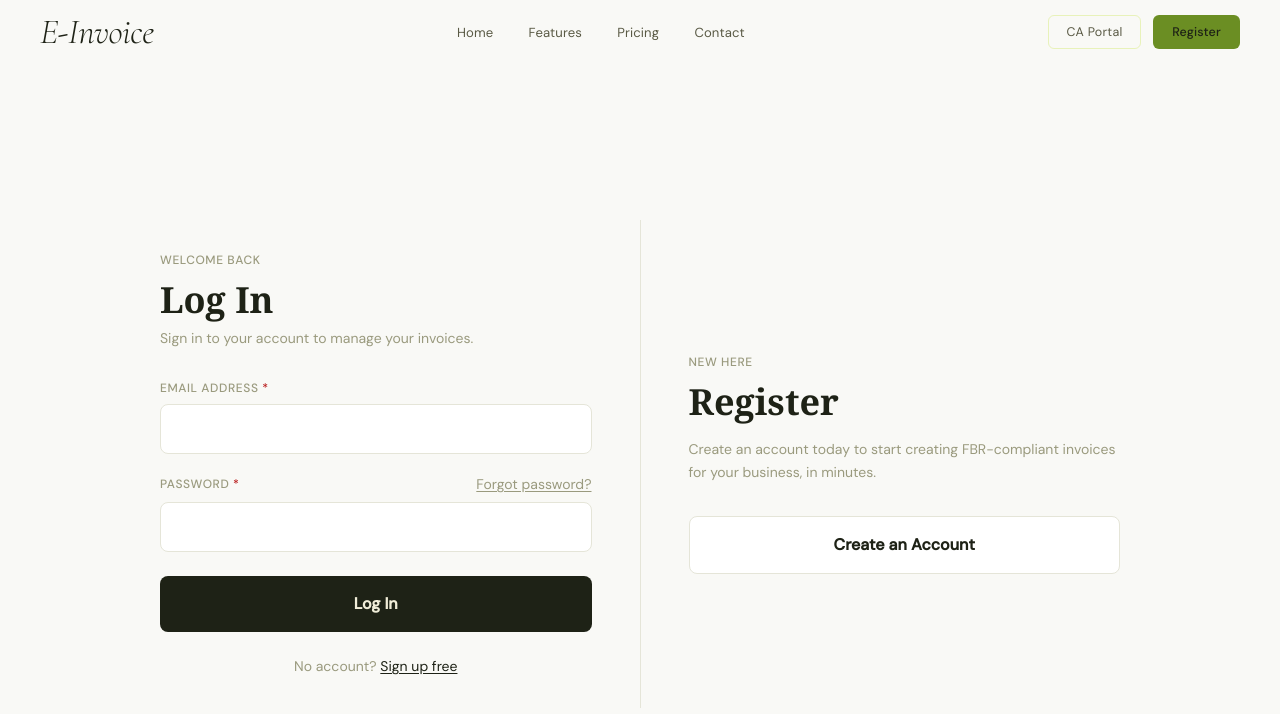
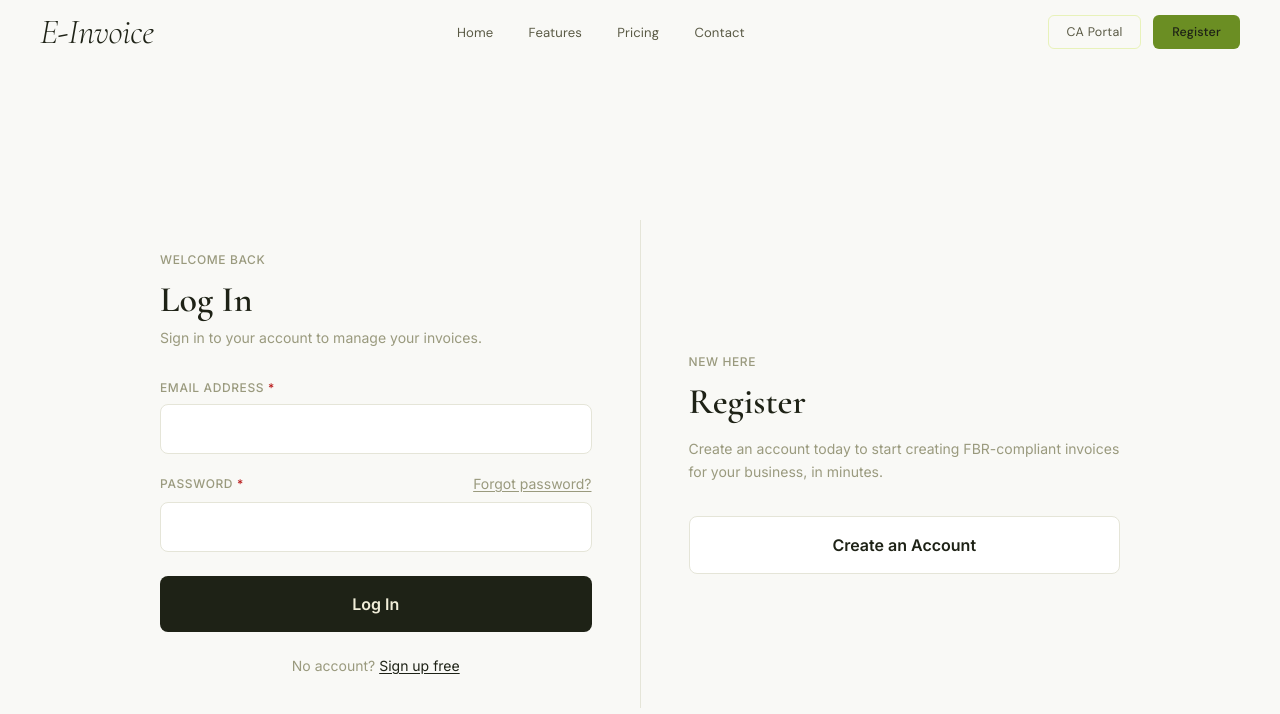
Before and after one commit to malaaaeeka/saas, a Next.js app in the folder frontend/: page /login in a window 1280 px wide. Shown: the top 714 px of the page. Built offline with nearby package versions, Linux system fonts and the light colour scheme.

Commit message:
setting kjhg

```diff
--- a/frontend/app/globals.css
+++ b/frontend/app/globals.css
@@ -1,5 +1,4 @@
 @import "tailwindcss";
-@import url('https://fonts.googleapis.com/css2?family=Cormorant+Garamond:ital,wght@0,400;0,600;1,300;1,400&display=swap');
 
 :root {
   /* toaman palette */
@@ -75,12 +74,16 @@
   --color-error-border: var(--error-border);
   --color-error-text: var(--error-text);
 
-  --font-sans: var(--font-geist-sans);
-  --font-mono: var(--font-geist-mono);
+  --font-sans: var(--font-body);
+  --font-serif: var(--font-heading);
 }
 
 body {
   background: var(--background);
   color: var(--foreground);
-  font-family: "DM Sans", Arial, Helvetica, sans-serif;
+  font-family: var(--font-body), ui-sans-serif, system-ui, Arial, sans-serif;
 }
+
+h1, h2, h3, h4 {
+  font-family: var(--font-heading), Georgia, serif;
+}
--- a/frontend/app/layout.tsx
+++ b/frontend/app/layout.tsx
@@ -1,15 +1,18 @@
 import type { Metadata } from "next";
-import { Geist, Geist_Mono } from "next/font/google";
+import { Cormorant_Garamond, Inter } from "next/font/google";
 import "./globals.css";
 import Navbar from "@/components/ui/Navbar";
 
-const geistSans = Geist({
-  variable: "--font-geist-sans",
+const cormorant = Cormorant_Garamond({
+  variable: "--font-heading",
+  weight: ["300", "400", "600"],
+  style: ["normal", "italic"],
   subsets: ["latin"],
 });
 
-const geistMono = Geist_Mono({
-  variable: "--font-geist-mono",
+const inter = Inter({
+  variable: "--font-body",
+  weight: ["400", "500", "600"],
   subsets: ["latin"],
 });
 
@@ -26,10 +29,10 @@ export default function RootLayout({
   return (
     <html
       lang="en"
-      className={`${geistSans.variable} ${geistMono.variable} h-full antialiased`}
+      className={`${cormorant.variable} ${inter.variable} h-full antialiased`}
     >
       <body className="min-h-full flex flex-col">
-        <Navbar />  {/*  YOU WERE MISSING THIS LINE */}
+        <Navbar />
         {children}
       </body>
     </html>
```
